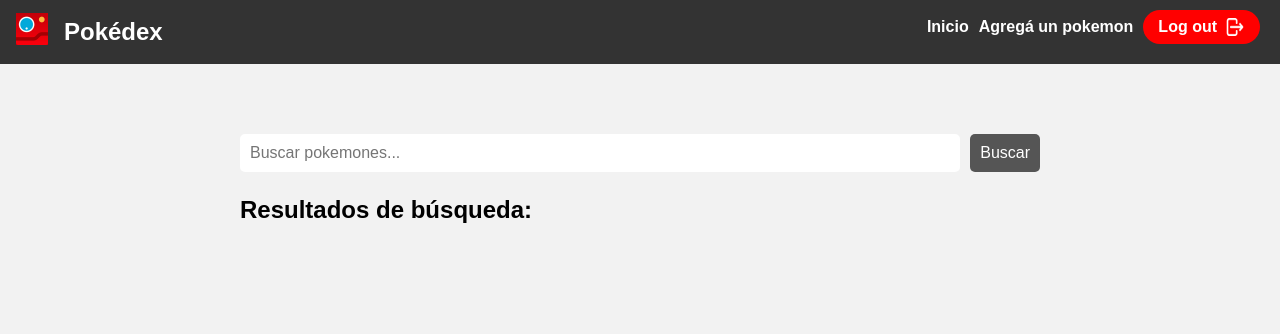
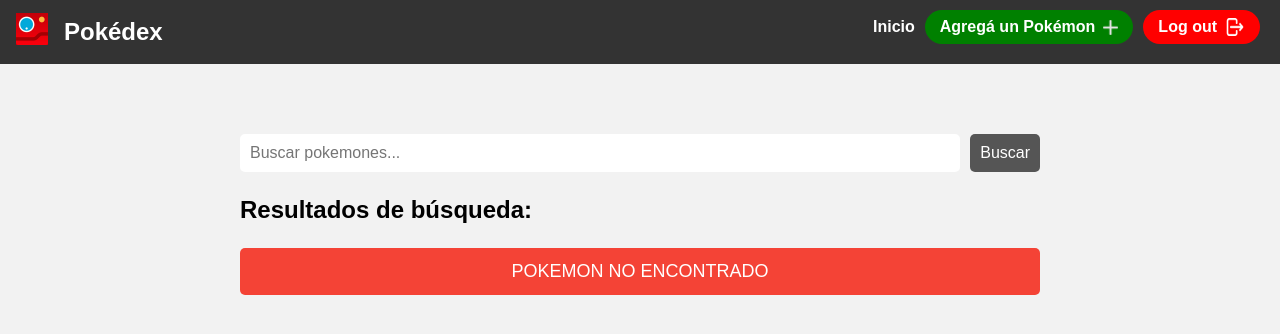
Before and after one commit to jazmindestefano/PokedexPHP, a PHP site: page /dashboard/dashboard.php in a window 1280 px wide. Shown: the top 334 px of the page. Run offline with PHP 8.4, Linux system fonts and the light colour scheme; the visitor is signed in with stand-in values (Sample User, id 1); data that the repository does not hold is empty.

Commit message:
estilos add poke en nav

```diff
--- a/dashboard/dashboard.css
+++ b/dashboard/dashboard.css
@@ -172,6 +172,26 @@ a {
     margin-left: 0.5rem;
 }
 
+.addpoke {
+    background-color:green;
+    color: white;
+    border: none;
+    border-radius: 20px;
+    padding: 5px 15px;
+    font-size: 16px;
+    cursor: pointer;
+    display: flex;
+    align-items: center;
+}
+
+
+.addpoke-icon {
+    width: 15px;
+    height: 15px;
+    filter: invert(100%);
+    margin-left: 0.5rem;
+}
+
 
 h2 {
     margin-top: 0;
--- a/dashboard/dashboard.php
+++ b/dashboard/dashboard.php
@@ -1,5 +1,5 @@
 <?php
-
+/*
 
     session_start();
     if (!isset($_SESSION["autenticado"]) || $_SESSION["autenticado"] !== true) {
@@ -41,7 +41,7 @@
 
     $result = $conn->query($sql);
     $resultado = $result->fetch_all(MYSQLI_ASSOC);
-    $conn->close();
+    $conn->close(); */
 ?>
 
 <!DOCTYPE html>
@@ -59,7 +59,8 @@
     <nav>
         <ul>
             <li><a href="#">Inicio</a></li>
-            <li><a href="../formularios/agregarPokemon.php">Agregá un pokemon</a></li>
+            <li><a class="addpoke" href="../formularios/agregarPokemon.php">Agregá un Pokémon <img class="addpoke-icon"
+                                                                                                   src=".././images/add2.png" alt=""></a></li>
             <li><a class="logout-button" href="../index.php">Log out <img class="logout-icon"
                                                                           src=".././images/logout.png" alt=""></a>
             </li>
```
Also changed, not shown: images/add2.png (added).
